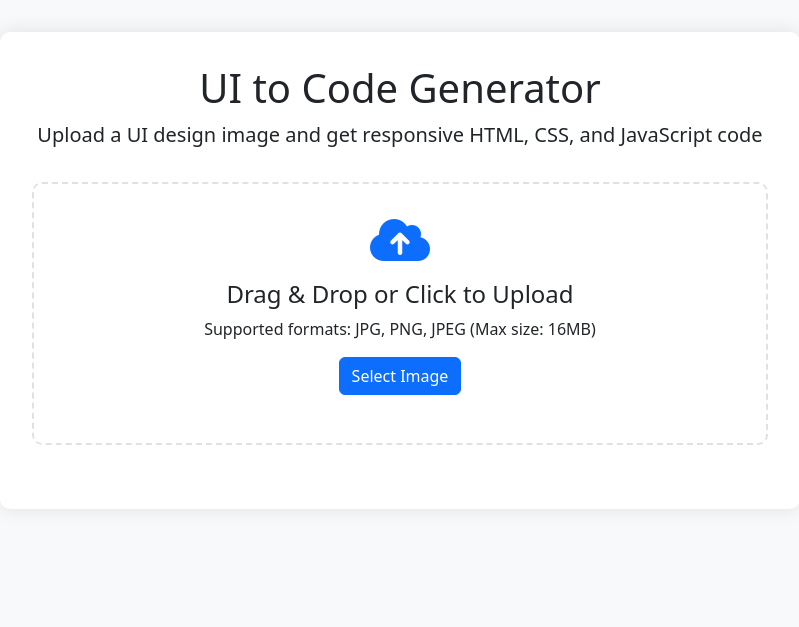
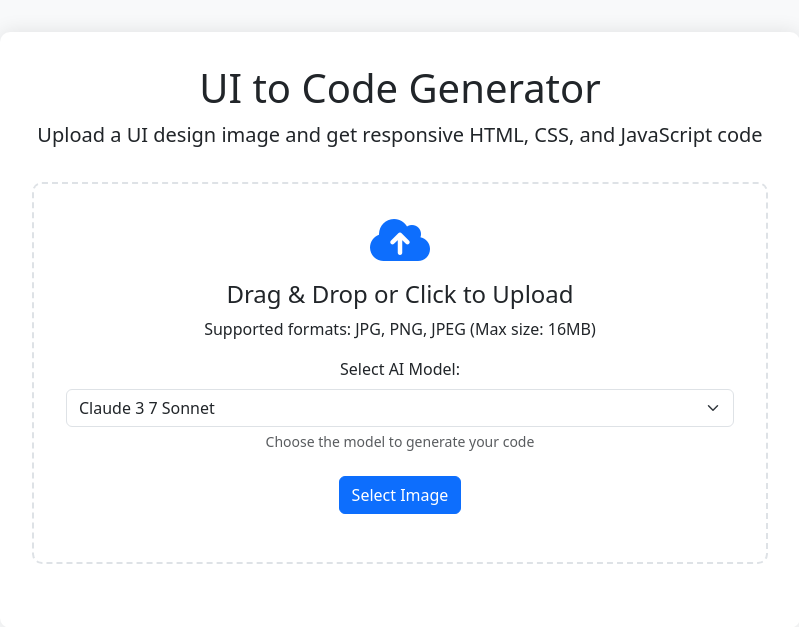
Before and after one commit to sanxibengbeng/code-generator, a Flask app: page / in a window 1280 px wide. Shown: the top 627 px of the page, without its empty margins (240-1039 px from the left). Run offline with Flask 3, Linux system fonts and the light colour scheme.

Commit message:
add model choose

````diff
--- a/app.py
+++ b/app.py
@@ -22,6 +22,19 @@ progress_percentage = 0
 is_processing = False
 processing_complete = False
 error_message = None
+selected_model = "claude-3-7-sonnet"  # Default model
+
+# Model configurations
+MODEL_CONFIGS = {
+    "claude-3-5-sonnet": {
+        "model_id": "anthropic.claude-3-5-sonnet-20240620-v1:0",
+        "max_tokens": 4096
+    },
+    "claude-3-7-sonnet": {
+        "model_id": "us.anthropic.claude-3-7-sonnet-20250219-v1:0",
+        "max_tokens": 4096
+    }
+}
 
 # Initialize Bedrock client
 bedrock_runtime = boto3.client(
@@ -65,8 +78,8 @@ def save_generated_files(html_content, css_content, js_content):
     return file_paths
 
 def process_image(image_path):
-    """Process the image with Bedrock Claude 3.7 Sonnet"""
-    global is_processing, processing_complete, error_message
+    """Process the image with selected Bedrock Claude model"""
+    global is_processing, processing_complete, error_message, selected_model
 
     try:
         update_progress("Preparing image for processing", 10)
@@ -75,6 +88,12 @@ def process_image(image_path):
         base64_image = encode_image(image_path)
 
         update_progress("Connecting to AWS Bedrock", 20)
+
+        # Get model configuration
+        model_config = MODEL_CONFIGS[selected_model]
+        model_id = model_config["model_id"]
+        max_tokens = model_config["max_tokens"]
+        model_display_name = selected_model.replace("-", " ").title()
 
         # Prepare the prompt for Claude
         prompt = f"""
@@ -108,12 +127,12 @@ def process_image(image_path):
         ```
         """
 
-        update_progress("Sending request to Claude 3.7 Sonnet", 30)
+        update_progress(f"Sending request to {model_display_name}", 30)
 
         # Create the request payload
         request_body = {
             "anthropic_version": "bedrock-2023-05-31",
-            "max_tokens": 4096,
+            "max_tokens": max_tokens,
             "messages": [
                 {
                     "role": "user",
@@ -138,11 +157,11 @@ def process_image(image_path):
         # Convert the request body to JSON
         request_body_json = json.dumps(request_body)
 
-        update_progress("Processing with Claude 3.7 Sonnet", 40)
+        update_progress(f"Processing with {model_display_name}", 40)
 
         # Invoke the model
         response = bedrock_runtime.invoke_model(
-            modelId='anthropic.claude-3-sonnet-20240229-v1:0',
+            modelId=model_id,
             body=request_body_json
         )
 
@@ -199,11 +218,11 @@ def process_image(image_path):
 
 @app.route('/')
 def index():
-    return render_template('index.html')
+    return render_template('index.html', models=list(MODEL_CONFIGS.keys()))
 
 @app.route('/upload', methods=['POST'])
 def upload_file():
-    global is_processing, processing_complete, error_message
+    global is_processing, processing_complete, error_message, selected_model
 
     # Reset state
     is_processing = True
@@ -216,6 +235,12 @@ def upload_file():
         return jsonify({'error': 'No file part'})
 
     file = request.files['file']
+
+    # Get selected model
+    if 'model' in request.form:
+        model_name = request.form['model']
+        if model_name in MODEL_CONFIGS:
+            selected_model = model_name
 
     if file.filename == '':
         is_processing = False
@@ -230,7 +255,7 @@ def upload_file():
         thread = threading.Thread(target=process_image, args=(file_path,))
         thread.start()
 
-        return jsonify({'message': 'Processing started'})
+        return jsonify({'message': 'Processing started', 'model': selected_model})
 
 @app.route('/progress')
 def get_progress():
@@ -239,7 +264,8 @@ def get_progress():
         'percentage': progress_percentage,
         'isProcessing': is_processing,
         'complete': processing_complete,
-        'error': error_message
+        'error': error_message,
+        'model': selected_model
     })
 
 @app.route('/result')
--- a/templates/index.html
+++ b/templates/index.html
@@ -66,6 +66,9 @@
         .code-links a {
             margin-right: 1rem;
         }
+        .model-selector {
+            margin-bottom: 1.5rem;
+        }
     </style>
 </head>
 <body>
@@ -79,6 +82,19 @@
             <i class="fas fa-cloud-upload-alt fa-3x mb-3 text-primary"></i>
             <h4>Drag & Drop or Click to Upload</h4>
             <p>Supported formats: JPG, PNG, JPEG (Max size: 16MB)</p>
+
+            <div class="model-selector">
+                <label for="model-select" class="form-label">Select AI Model:</label>
+                <select class="form-select" id="model-select">
+                    {% for model in models %}
+                    <option value="{{ model }}" {% if model == "claude-3-7-sonnet" %}selected{% endif %}>
+                        {{ model.replace("-", " ").title() }}
+                    </option>
+                    {% endfor %}
+                </select>
+                <div class="form-text">Choose the model to generate your code</div>
+            </div>
+
             <button class="btn btn-primary" id="upload-btn">Select Image</button>
             <input type="file" class="file-input" id="file-input" accept="image/jpeg,image/png,image/jpg">
             <div id="image-preview-container" class="mt-3"></div>
@@ -87,6 +103,7 @@
         <div class="progress-container" id="progress-container">
             <h4>Processing Image</h4>
             <p class="task-description" id="current-task">Preparing image...</p>
+            <p class="text-muted">Using model: <span id="model-display" class="fw-bold"></span></p>
             <div class="progress" style="height: 25px;">
                 <div class="progress-bar progress-bar-striped progress-bar-animated"
                      id="progress-bar"
@@ -103,6 +120,7 @@
                 <i class="fas fa-check-circle"></i> Code generation complete!
             </div>
             <h4>Generated Files</h4>
+            <p class="text-muted">Generated using: <span id="result-model-display" class="fw-bold"></span></p>
             <div class="code-links">
                 <a href="#" id="html-link" class="btn btn-outline-primary" target="_blank">
                     <i class="fab fa-html5"></i> View HTML
@@ -143,6 +161,9 @@
             const htmlLink = document.getElementById('html-link');
             const cssLink = document.getElementById('css-link');
             const jsLink = document.getElementById('js-link');
+            const modelSelect = document.getElementById('model-select');
+            const modelDisplay = document.getElementById('model-display');
+            const resultModelDisplay = document.getElementById('result-model-display');
 
             // Handle drag and drop events
             uploadContainer.addEventListener('dragover', function(e) {
@@ -220,9 +241,15 @@
                 uploadContainer.style.display = 'none';
                 progressContainer.style.display = 'block';
 
+                // Display selected model
+                const selectedModel = modelSelect.value;
+                const formattedModelName = selectedModel.replace(/-/g, ' ').replace(/\b\w/g, l => l.toUpperCase());
+                modelDisplay.textContent = formattedModelName;
+
                 // Create form data
                 const formData = new FormData();
                 formData.append('file', file);
+                formData.append('model', selectedModel);
 
                 // Send file to server
                 fetch('/upload', {
@@ -257,6 +284,13 @@
 
                             // Update task description
                             currentTask.textContent = data.task;
+
+                            // Update model display
+                            if (data.model) {
+                                const formattedModelName = data.model.replace(/-/g, ' ').replace(/\b\w/g, l => l.toUpperCase());
+                                modelDisplay.textContent = formattedModelName;
+                                resultModelDisplay.textContent = formattedModelName;
+                            }
 
                             // Check if complete
                             if (data.complete) {
````
